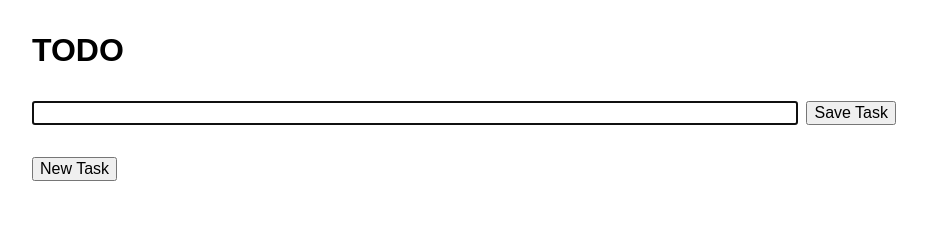
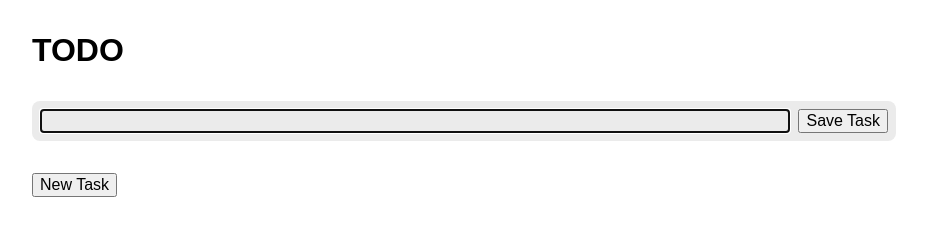
Before and after one commit to jacksoncutler/todo-ts, a website built with Parcel: page src/index.html in a window 1280 px wide. Both pictures are taken after a click on the button "New Task". Shown: the whole page, without its empty margins (176-1103 px from the left). Built offline with nearby package versions, Linux system fonts and the light colour scheme.

Commit message:
Add list-item class
to hold shared styles for todo items and todo forms

```diff
--- a/src/scripts/todoForm.ts
+++ b/src/scripts/todoForm.ts
@@ -1,6 +1,5 @@
 import { v4 as uuidv4 } from 'uuid';
 import createTodoItem from './todoItem';
-import createNewTodoBtn from './newTodoBtn';
 import { newTodo, editTodo } from './util/storage';
 
 const createTodoForm = (id = '', currentText = '') => {
@@ -11,7 +10,8 @@ const createTodoForm = (id = '', currentText = '') => {
   todoForm.appendChild(todoSubmitBtn);
 
   todoForm.id = 'todo-form';
-  todoForm.className = 'todo-form';
+  todoForm.classList.add('todo-form');
+  todoForm.classList.add('list-item');
   todoInput.id = 'todo-input';
   todoInput.value = currentText;
   todoSubmitBtn.type = 'submit';
--- a/src/scripts/todoItem.ts
+++ b/src/scripts/todoItem.ts
@@ -13,7 +13,8 @@ const createTodoItem = (id: string, text: string) => {
   todoItem.appendChild(deleteButton);
 
   todoItem.dataset.id = id;
-  todoItem.className = 'todo-item';
+  todoItem.classList.add('todo-item');
+  todoItem.classList.add('list-item');
   checkbox.type = 'checkbox';
   checkbox.checked = loadTodo(id)?.completed || false;
   todoText.innerHTML = text;
--- a/src/styles.css
+++ b/src/styles.css
@@ -30,6 +30,7 @@ body {
 }
 
 main {
+  height: 100%;
   padding: 2rem;
 }
 
@@ -43,11 +44,21 @@ main {
   margin-block: 2rem;
   display: flex;
   flex-direction: column;
-  gap: 1rem;
+  gap: 0.25rem;
 }
 
 .container > button {
   width: max-content;
+}
+
+.list-item {
+  border-radius: 0.5rem;
+  background-color: #ebebeb;
+  display: flex;
+  flex-direction: row;
+  align-items: center;
+  gap: 0.5rem;
+  padding: 0.5rem;
 }
 
 .todo-item,
@@ -61,17 +72,18 @@ main {
 .todo-item > p,
 .todo-form > input {
   width: 100%;
+  background-color: inherit;
+}
+
+.todo-item {
+  opacity: 1;
+  transition: opacity 200ms ease-out;
+}
+
+.todo-item.fade-start {
+  opacity: 0;
 }
 
 .todo-form > button {
   flex-shrink: 0;
 }
-
-.todo-item {
-  opacity: 1;
-  transition: opacity 100ms ease-out;
-}
-
-.todo-item.fade-start {
-  opacity: 0;
-}
```
